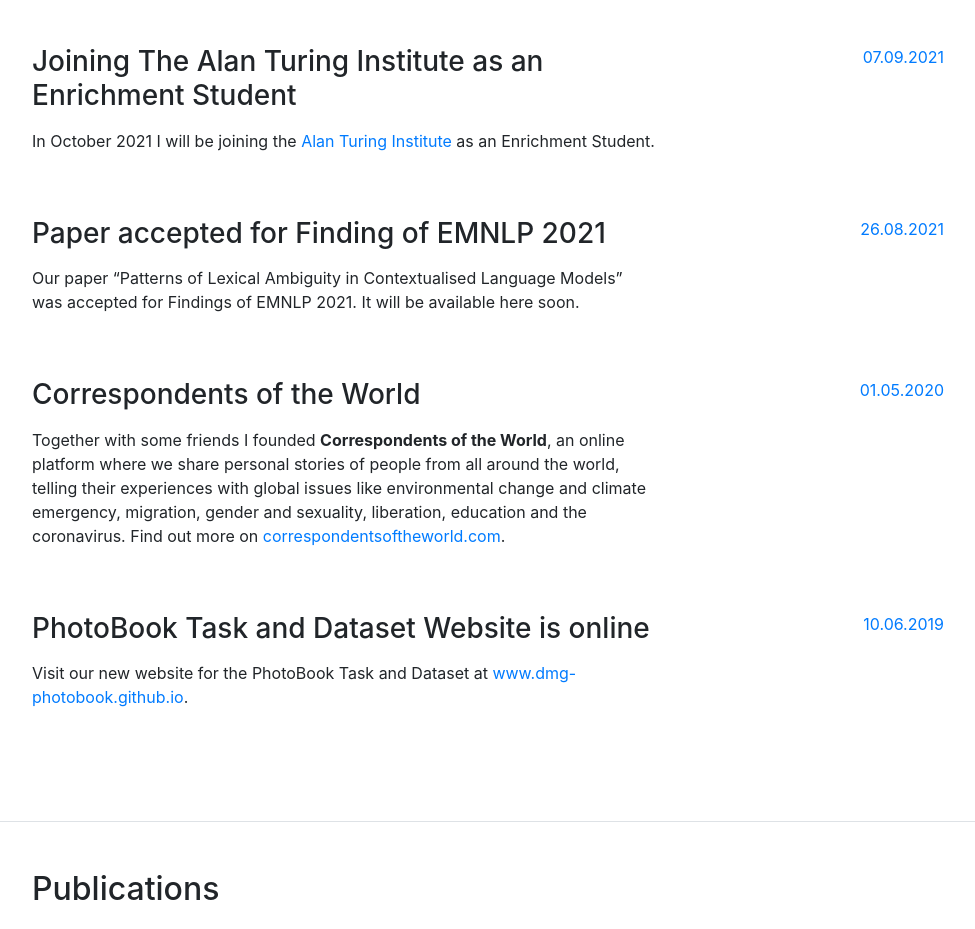
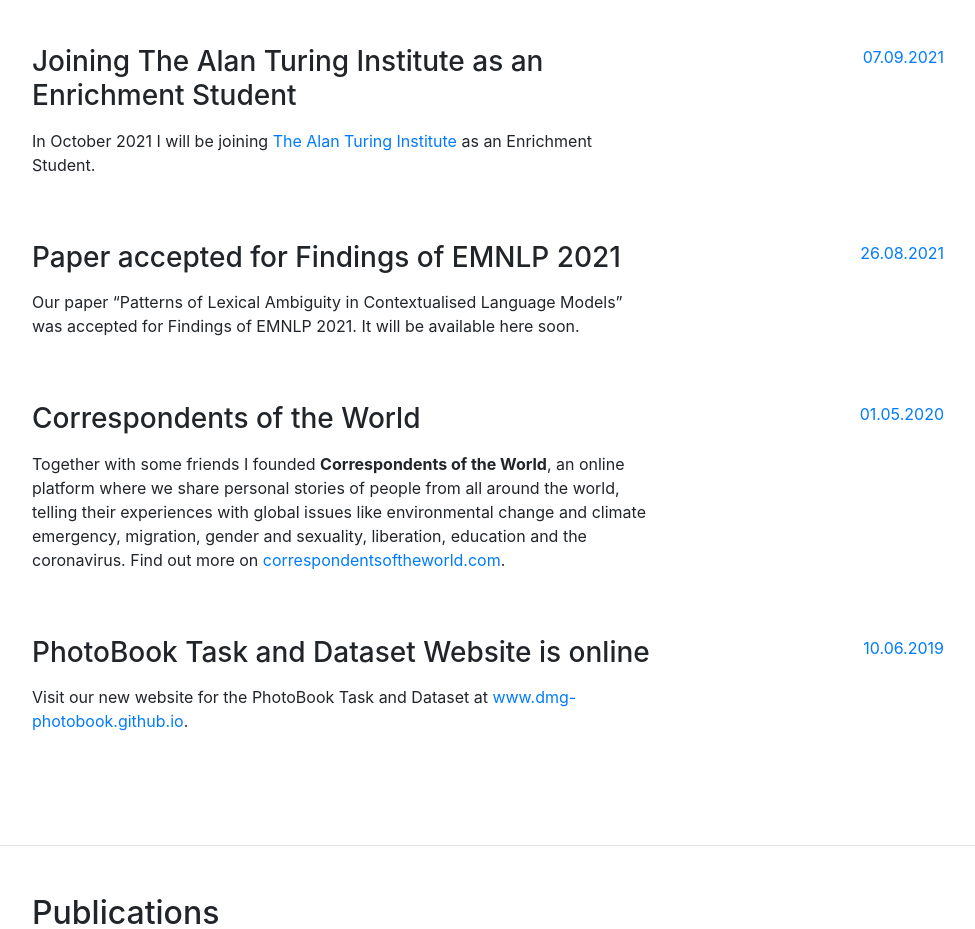
Before and after one commit to janoschhaber/janoschhaber.github.io, a website with bundled scripts: page index.html in a window 1280 px wide. Shown: the part 889-1818 px from the top of the page, without its empty margins (288-1263 px from the left). Built offline with nearby package versions, Linux system fonts and the light colour scheme; a web font is replaced by a local one.

Commit message:
Typo fixes

```diff
--- a/index.html
+++ b/index.html
@@ -111,7 +111,7 @@
             <div class="resume-content mr-auto">
               <h3 class="mb-0">Joining The Alan Turing Institute as an Enrichment Student</h3>
               <div class="subheading mb-3"></div>
-              <p>In October 2021 I will be joining the <a href="https://www.turing.ac.uk/work-turing/studentships/enrichment" target="_blank">Alan Turing Institute</a> as an Enrichment Student. </p>
+              <p>In October 2021 I will be joining <a href="https://www.turing.ac.uk/work-turing/studentships/enrichment" target="_blank">The Alan Turing Institute</a> as an Enrichment Student. </p>
             </div>
             <div class="resume-date text-md-right">
               <span class="text-primary">07.09.2021</span>
@@ -120,7 +120,7 @@
 
           <div class="resume-item d-flex flex-column flex-md-row mb-5">
             <div class="resume-content mr-auto">
-              <h3 class="mb-0">Paper accepted for Finding of EMNLP 2021</h3>
+              <h3 class="mb-0">Paper accepted for Findings of EMNLP 2021</h3>
               <div class="subheading mb-3"></div>
               <p> Our paper “Patterns of Lexical Ambiguity in Contextualised Language Models” was accepted for Findings of EMNLP 2021. It will be available here soon.</p>
             </div>
```
